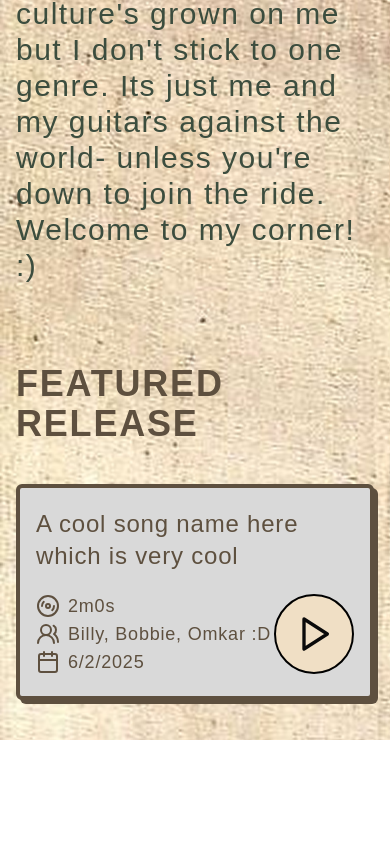
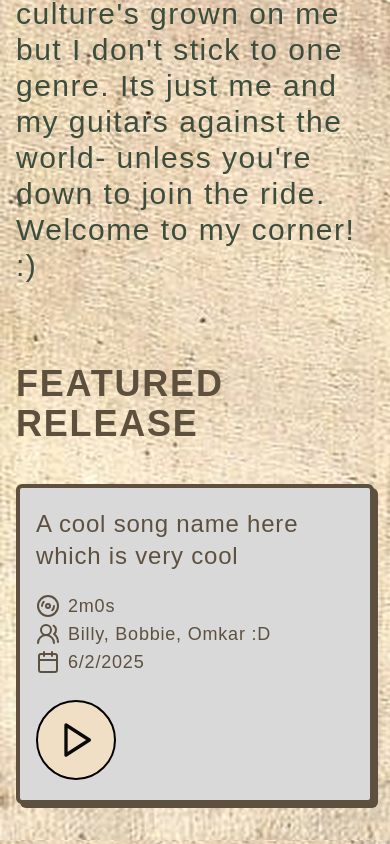
Before and after one commit to Arinji2/ahaana-bardcore, a Next.js app in the folder frontend/: page / in a window 390 px wide. Shown: the part 1208-2052 px from the top of the page. Before the commit the page ends 1948 px from the top, so only its background shows below. Built offline with nearby package versions, Linux system fonts and the light colour scheme; a web font is replaced by a local one.

Commit message:
Add Variants and improve mobile support

```diff
--- a/frontend/src/components/music/music.client.tsx
+++ b/frontend/src/components/music/music.client.tsx
@@ -1,3 +1,4 @@
+"use client";
 import { cn } from "@/lib/utils";
 import { Loader2, Pause, Play } from "lucide-react";
 import { useEffect, useRef, useState } from "react";
@@ -6,9 +7,11 @@ import { useMusic } from "../music-context.client";
 export function MusicCardClient({
   itemID,
   musicID,
+  variant = "base",
 }: {
   itemID: string;
   musicID: string;
+  variant?: "sm" | "base" | "lg";
 }) {
   const { currentID, setCurrentID } = useMusic();
   const isPlaying = currentID === itemID;
@@ -47,24 +50,15 @@ export function MusicCardClient({
     const audio = audioRef.current;
     if (!audio) return;
 
-    const handleCanPlay = () => {
-      setIsLoading(false);
-    };
-
-    const handleLoadStart = () => {
-      setIsLoading(true);
-    };
-
+    const handleCanPlay = () => setIsLoading(false);
+    const handleLoadStart = () => setIsLoading(true);
     const handleError = (e: unknown) => {
       console.error("Audio error:", e);
       setIsLoading(false);
       setCurrentID(null);
       setAudioLoaded(false);
     };
-
-    const handleEnded = () => {
-      setCurrentID(null);
-    };
+    const handleEnded = () => setCurrentID(null);
 
     audio.addEventListener("canplay", handleCanPlay);
     audio.addEventListener("loadstart", handleLoadStart);
@@ -96,16 +90,38 @@ export function MusicCardClient({
     }
   };
 
+  const sizeClasses = {
+    sm: {
+      button: "size-14",
+      icon: "size-8",
+      spinner: "size-8",
+    },
+    base: {
+      button: "size-20",
+      icon: "size-10",
+      spinner: "size-10",
+    },
+    lg: {
+      button: "size-28",
+      icon: "size-12",
+      spinner: "size-12",
+    },
+  }[variant];
+
   return (
     <button
       aria-label="Play or pause music"
       disabled={isLoading}
       onClick={handleClick}
-      className="size-20 border-2 border-black rounded-full relative flex flex-col overflow-hidden items-center justify-center bg-primary-bright"
+      className={cn(
+        "border-2 border-black rounded-full relative flex flex-col overflow-hidden items-center justify-center bg-primary-bright",
+        sizeClasses.button,
+      )}
     >
       <Loader2
         className={cn(
-          "transition-all ease-in-out duration-300 absolute size-10 animate-spin",
+          "transition-all ease-in-out duration-300 absolute animate-spin",
+          sizeClasses.spinner,
           {
             "-translate-y-20": !isLoading,
             "translate-y-0": isLoading,
@@ -125,9 +141,9 @@ export function MusicCardClient({
         )}
       >
         {isPlaying ? (
-          <Pause className="size-10" />
+          <Pause className={sizeClasses.icon} />
         ) : (
-          <Play className="size-10" />
+          <Play className={sizeClasses.icon} />
         )}
       </div>
     </button>
--- a/frontend/src/components/music/music.tsx
+++ b/frontend/src/components/music/music.tsx
@@ -1,7 +1,7 @@
-"use client";
-
 import { Calendar, Disc3, UsersRound } from "lucide-react";
 import { MusicCardClient } from "./music.client";
+import { ClassValue } from "clsx";
+import { cn } from "@/lib/utils";
 
 export type MusicCardProps = {
   id: string;
@@ -12,41 +12,99 @@ export type MusicCardProps = {
   featured: boolean;
   dateAdded: string;
 };
+
 function durationFormatter(duration: number) {
   const minutes = Math.floor(duration / 60);
   const seconds = duration % 60;
   return `${minutes}m${seconds}s`;
 }
-export function MusicCard({ item }: { item: MusicCardProps }) {
+
+type Variant = "sm" | "base" | "lg";
+
+export function MusicCard({
+  item,
+  className,
+  variant = "base",
+}: {
+  item: MusicCardProps;
+  className?: ClassValue;
+  variant?: Variant;
+}) {
+  const variantStyles = {
+    sm: {
+      wrapper: "gap-3 py-3 px-3 text-sm md:w-[350px]",
+      heading: "text-xl",
+      icon: "size-4",
+      text: "text-base",
+    },
+    base: {
+      wrapper: "gap-5 py-5 px-4 text-base md:w-[450px]",
+      heading: "text-2xl",
+      icon: "size-6",
+      text: "text-lg",
+    },
+    lg: {
+      wrapper: "gap-6 py-6 px-6 text-lg md:w-[600px]",
+      heading: "text-3xl",
+      icon: "size-7",
+      text: "text-xl",
+    },
+  }[variant];
+
   return (
-    <div className="w-full gap-5 py-5 md:w-[450px] h-fit px-4 shadow-button border-[4px] border-primary bg-offwhite rounded-sm flex flex-col items-start  justify-start">
-      <h3 className="text-2xl font-medium text-primary">{item.title}</h3>
-      <div className="w-full h-full flex flex-row items-center justify-between">
+    <div
+      className={cn(
+        "w-full h-fit shadow-button border-[4px] border-primary bg-offwhite rounded-sm flex flex-col items-start justify-start",
+        variantStyles.wrapper,
+        className,
+      )}
+    >
+      <h3 className={cn("font-medium text-primary", variantStyles.heading)}>
+        {item.title}
+      </h3>
+      <div className="w-full h-full flex flex-col md:flex-row items-start gap-6 md:gap-0 md:items-center justify-between">
         <div className="w-full flex flex-col items-center justify-center">
-          <div className="w-full h-fit flex flex-row gap-2 items-center  justify-start">
-            <Disc3 className="text-primary size-6" />
-            <p className="text-lg font-medium text-primary">
+          <div className="w-full h-fit flex flex-row gap-2 items-center justify-start">
+            <Disc3 className={cn("text-primary", variantStyles.icon)} />
+            <p className={cn("font-medium text-primary", variantStyles.text)}>
               {durationFormatter(item.duration)}
             </p>
           </div>
-          <div className="w-full h-fit flex flex-row gap-2 items-center  justify-start">
-            <UsersRound className="text-primary size-6 shrink-0" />
-            <p className="text-lg font-medium text-primary line-clamp-1">
+          <div className="w-full h-fit flex flex-row gap-2 items-center justify-start">
+            <UsersRound
+              className={cn("text-primary shrink-0", variantStyles.icon)}
+            />
+            <p
+              className={cn(
+                "font-medium text-primary line-clamp-1",
+                variantStyles.text,
+              )}
+            >
               {item.originalArtists
                 ? item.originalArtists.join(", ")
                 : "Ahaana Ravishankor"}
             </p>
           </div>
-
-          <div className="w-full h-fit flex flex-row gap-2 items-center  justify-start">
-            <Calendar className="text-primary size-6 shrink-0" />
-            <p className="text-lg font-medium text-primary line-clamp-1">
+          <div className="w-full h-fit flex flex-row gap-2 items-center justify-start">
+            <Calendar
+              className={cn("text-primary shrink-0", variantStyles.icon)}
+            />
+            <p
+              className={cn(
+                "font-medium text-primary line-clamp-1",
+                variantStyles.text,
+              )}
+            >
               {new Date(item.dateAdded).toLocaleDateString()}
             </p>
           </div>
         </div>
         <div className="w-fit shrink-0 h-full flex flex-col items-center justify-center">
-          <MusicCardClient itemID={item.id} musicID={item.driveID} />
+          <MusicCardClient
+            variant={variant}
+            itemID={item.id}
+            musicID={item.driveID}
+          />
         </div>
       </div>
     </div>
```
